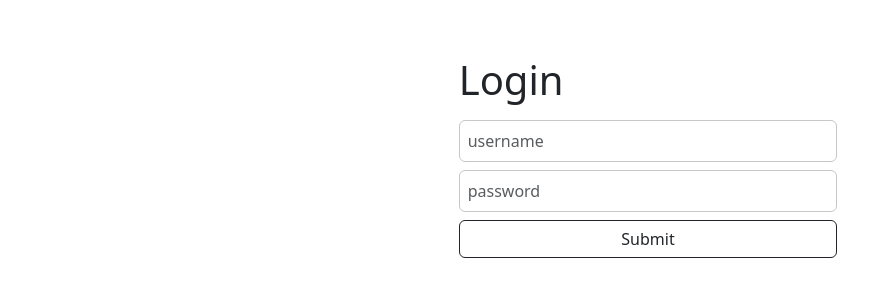
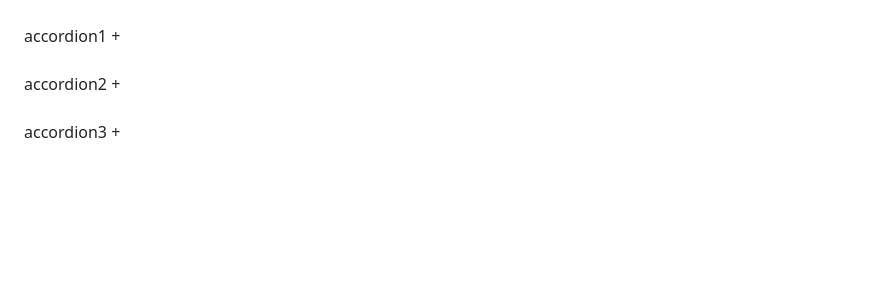
Before and after one commit to pavithra144/form-with-Json-server-api-Integration, a React (Create React App) app: page / in a window 1280 px wide. Shown: the top 300 px of the page, without its empty margins (0-876 px from the left). Built offline with nearby package versions, Linux system fonts and the light colour scheme.

Commit message:
accordion component

```diff
--- a/src/App.js
+++ b/src/App.js
@@ -1,11 +1,15 @@
 import logo from './logo.svg';
 import './App.css';
 import FormInput from './form/FormInput';
+import Accordion from './accordion/Accordion';
+import AccordionItem from './accordion/AccordionItem';
+
 
 function App() {
   return (
     <div className="App">
-      <FormInput />
+      {/* <FormInput /> */}
+      <AccordionItem />
     </div>
   );
 }
--- /dev/null
+++ b/src/accordion/Accordion.js
@@ -0,0 +1,14 @@
+import React, { useState } from 'react'
+
+
+const Accordion = ({ title, description, handleClick, isOpen }) => {
+
+    return (
+        <div className='m-4'>
+            <p onClick={handleClick}>{title} <span>{isOpen ? '-' : '+'}</span></p>
+            {isOpen && <p>{description}</p>}
+        </div>
+    )
+}
+
+export default Accordion
--- /dev/null
+++ b/src/accordion/AccordionItem.js
@@ -0,0 +1,30 @@
+import React, { useState } from 'react'
+import data from './mock'
+import Accordion from './Accordion'
+
+const AccordionItem = () => {
+
+    const [openIndex, setOpenIndex] = useState(null);
+
+    const handleItemClick = (index) => {
+        setOpenIndex(openIndex === index ? null : index)
+        //initially openIndex is null, and index is item.id which ll never be equal. and it sets openIndex with the item.id value
+    }
+
+    return (
+        <div>
+            {data.map((item, idx) => {
+                return <div key={idx}>
+                    <Accordion
+                        title={item.title}
+                        description={item.description}
+                        handleClick={() => handleItemClick(item.id)}
+                        isOpen={openIndex === item.id}
+                    />
+                </div>
+            })}
+        </div>
+    )
+}
+
+export default AccordionItem
--- /dev/null
+++ b/src/accordion/mock.js
@@ -0,0 +1,19 @@
+const data = [
+    {
+        id: 1,
+        title: 'accordion1',
+        description: 'Labore veniam nulla nisi elit ad irure eiusmod ullamco nisi.'
+    },
+    {
+        id: 2,
+        title: 'accordion2',
+        description: 'Reprehenderit consectetur nisi et aute velit ut officia. Occaecat veniam officia consequat et officia aute cupidatat velit magna ullamco consequat in duis magna. Et tempor dolor nisi laborum ut ipsum cupidatat sunt quis. Consectetur dolore nisi excepteur do consectetur culpa consequat sit fugiat ut id tempor tempor elit. Aliqua dolore aute est velit anim ea sunt velit eiusmod commodo. Mollit deserunt mollit et duis minim.'
+    },
+    {
+        id: 3,
+        title: 'accordion3',
+        description: ' velit ut officia. Occaecat veniam officia consequat et officia aute cupidatat velit magna ullamco consequat in duis magna. Et tempor dolor nisi laborum ut ipsum cupidatat sunt quis. Consectetur dolore nisi excepteur do consectetur culpa consequat sit fugiat ut id tempor tempor elit. Aliqua dolore aute est velit anim ea sunt velit eiusmod commodo. Mollit deserunt mollit et duis minim.'
+    }
+]
+
+export default data;
```
